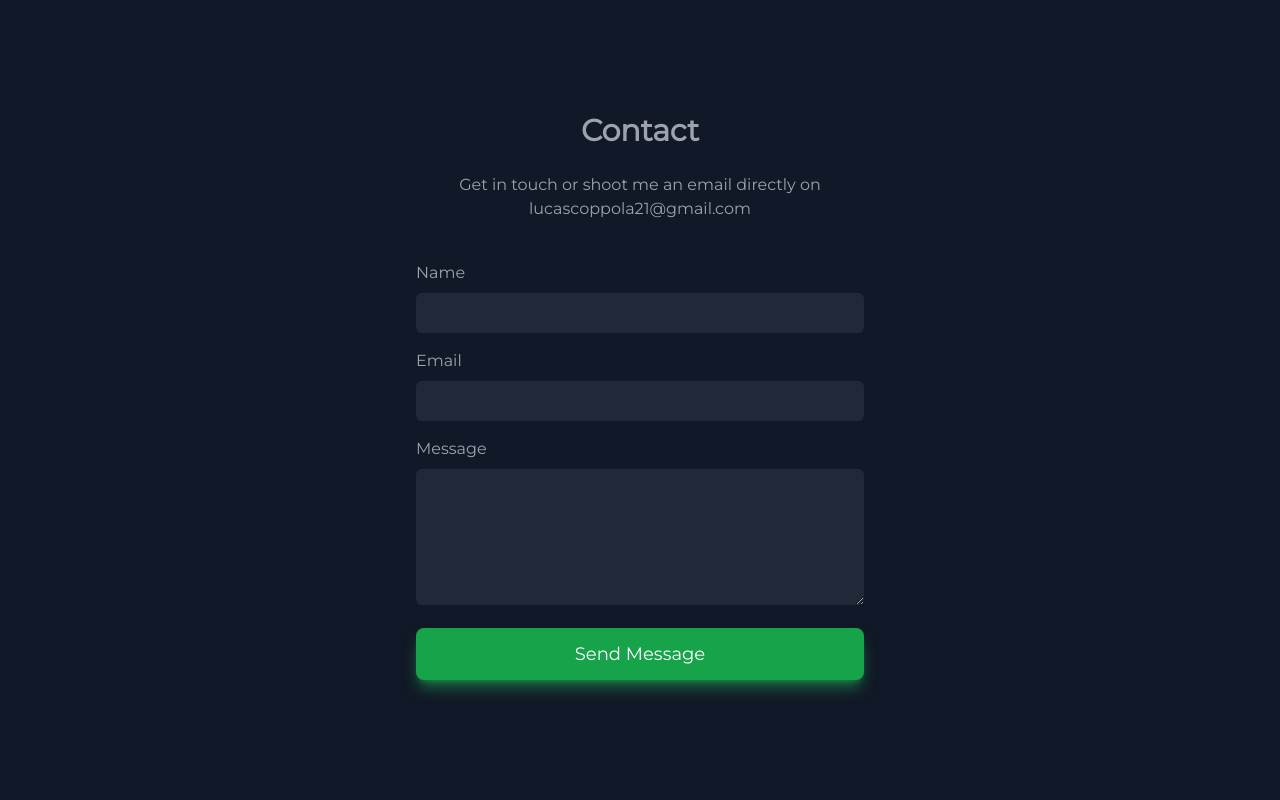
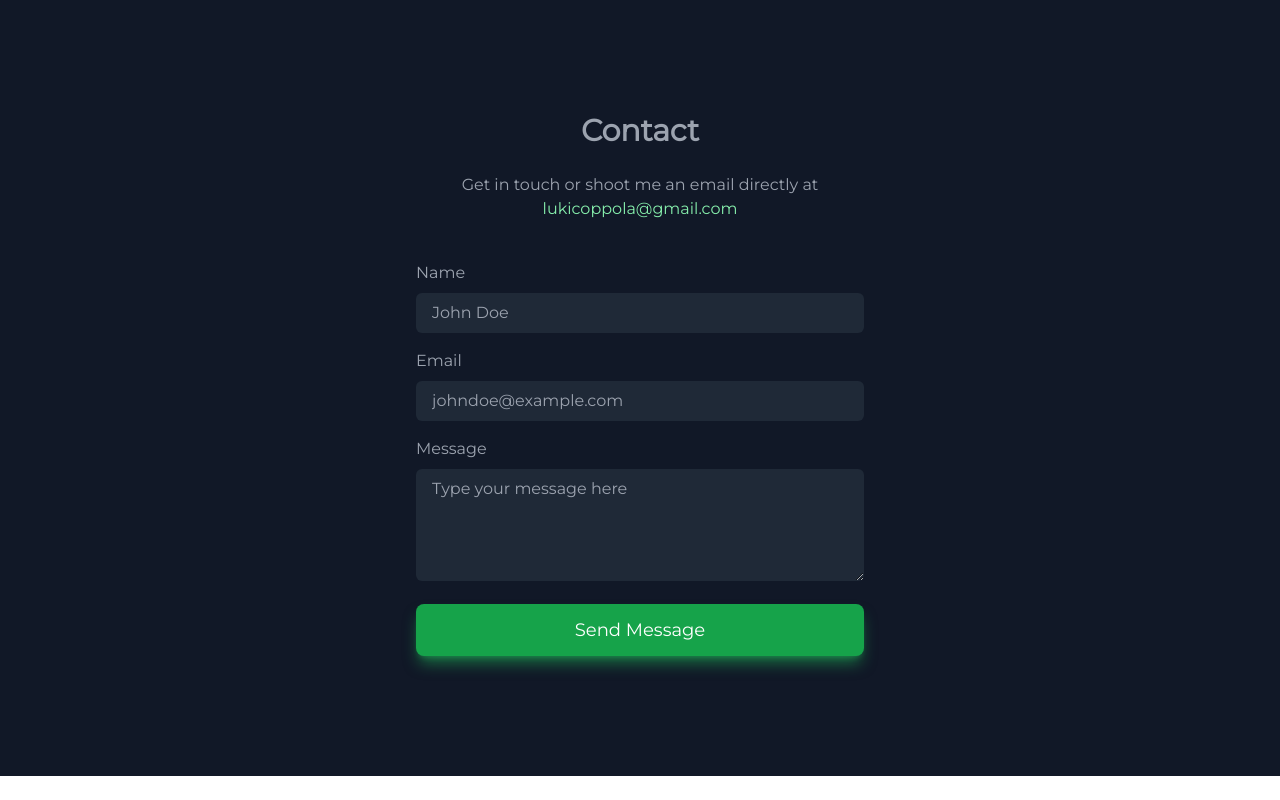
Before and after one commit to LucasCoppola/Portfolio-og, a React (Vite) app: page / in a window 1280 px wide. Shown: the part 2039-2839 px from the top of the page. After the commit the page ends 2815 px from the top, so only its background shows below. Built offline with nearby package versions, Linux system fonts and the light colour scheme.

Commit message:
handling contact form

```diff
--- a/src/components/Contact.jsx
+++ b/src/components/Contact.jsx
@@ -1,17 +1,37 @@
-import React from 'react'
+import React, { useState } from 'react'
+import { useForm } from 'react-hook-form'
 
 const Contact = () => {
+	const {
+		register,
+		trigger,
+		formState: { errors }
+	} = useForm()
+	const onSubmit = async (e) => {
+		const isValid = await trigger()
+		if (!isValid) {
+			e.preventDefault()
+		}
+	}
+
 	return (
-		<section className="px-4 pb-24 pt-20">
+		<section id="contact" className="px-4 pb-24 pt-20">
 			<div className="container mx-auto">
 				<div className="mx-auto mb-10 max-w-md">
 					<h2 className="mb-6 text-center text-3xl font-bold">Contact</h2>
 					<p className="text-center text-gray-400">
-						Get in touch or shoot me an email directly on lucascoppola21@gmail.com
+						Get in touch or shoot me an email directly at{' '}
+						<a href="mailto:lukicoppola@gmail.com" className="text-green-300">
+							lukicoppola@gmail.com
+						</a>
 					</p>
 				</div>
 				<div className="mx-auto max-w-md">
-					<form action="#" method="POST">
+					<form
+						action="https://formsubmit.co/6dd7975fb11f839145a3587c0ee35723"
+						method="post"
+						onSubmit={onSubmit}
+					>
 						<div className="mb-4">
 							<label htmlFor="name" className="mb-2 block font-medium text-gray-400">
 								Name
@@ -20,9 +40,16 @@ const Contact = () => {
 								type="text"
 								id="name"
 								name="name"
-								className="form-input w-full rounded-md border-gray-300 bg-gray-800 px-4 py-2 text-gray-400"
-								required
+								placeholder="John Doe"
+								className="form-input w-full rounded-md bg-gray-800 px-4 py-2 text-gray-400"
+								{...register('name', { required: true, maxLength: 80 })}
 							/>
+							{errors.name && (
+								<p className="text-sm text-red-500">
+									{errors.name.type === 'required' && 'Name is required'}
+									{errors.name.type === 'maxLength' && 'Name must be less than 80 characters'}
+								</p>
+							)}
 						</div>
 						<div className="mb-4">
 							<label htmlFor="email" className="mb-2 block font-medium text-gray-400">
@@ -32,9 +59,16 @@ const Contact = () => {
 								type="email"
 								id="email"
 								name="email"
-								className="form-input w-full rounded-md  bg-gray-800 px-4 py-2 text-gray-400"
-								required
+								placeholder="johndoe@example.com"
+								className="form-input w-full rounded-md bg-gray-800 px-4 py-2 text-gray-400"
+								{...register('email', { required: true, min: 4, maxLength: 64, pattern: /^\S+@\S+$/i })}
 							/>
+							{errors.email && (
+								<p className="text-sm text-red-500">
+									{errors.email.type === 'required' && 'Email is required'}
+									{errors.email.type === 'pattern' && 'Invalid email address'}
+								</p>
+							)}
 						</div>
 						<div className="mb-4">
 							<label htmlFor="message" className="mb-2 block font-medium text-gray-400">
@@ -43,10 +77,17 @@ const Contact = () => {
 							<textarea
 								id="message"
 								name="message"
-								rows="5"
+								rows="4"
+								placeholder="Type your message here"
 								className="form-textarea w-full rounded-md border-gray-300 bg-gray-800 px-4 py-2 text-gray-400"
-								required
+								{...register('message', { required: true, maxLength: 320 })}
 							></textarea>
+							{errors.message && (
+								<p className="text-sm text-red-500">
+									{errors.message.type === 'required' && 'Message is required'}
+									{errors.message.type === 'maxLength' && 'Message must be less than 320 characters'}
+								</p>
+							)}
 						</div>
 						<div className="mb-4">
 							<button
```
